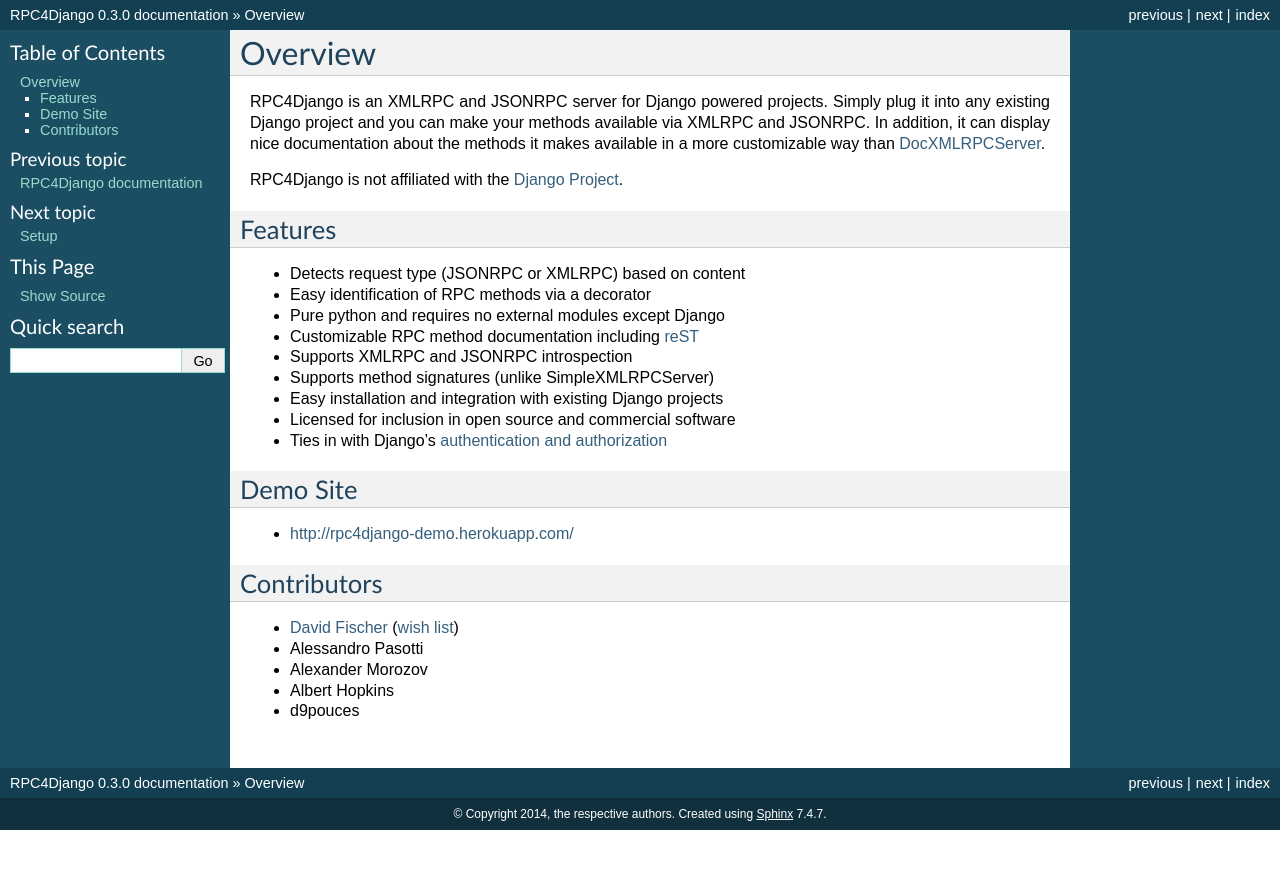
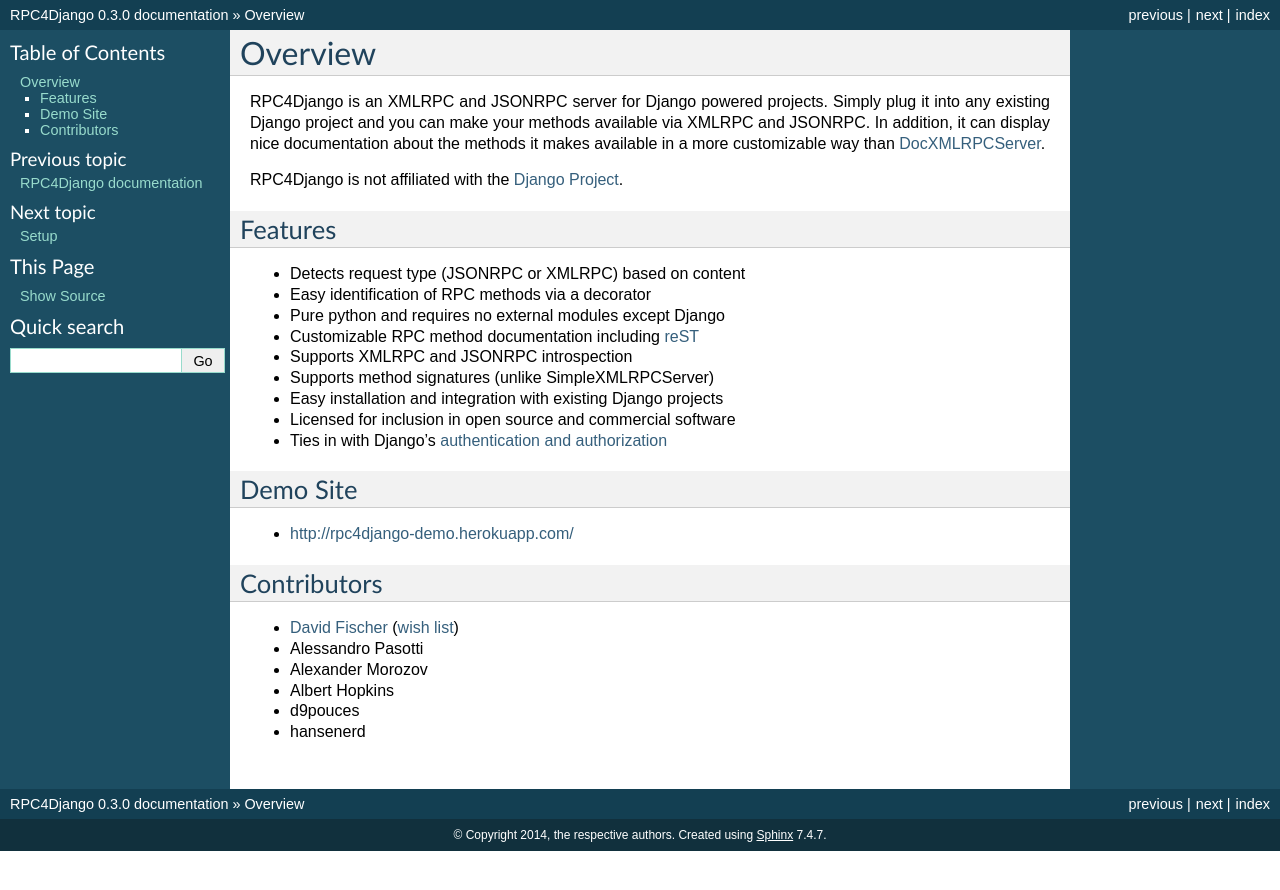
Before and after one commit to rpc4django/rpc4django, a Sphinx documentation site: the page built from docs/overview.txt, in a window 1280 px wide. Shown: the top 890 px of the page. Built offline with Sphinx 7.4.7, drawn with Linux system fonts in a browser that asks for light colours.

Commit message:
Add hansenerd to contributors

```diff
--- a/docs/overview.txt
+++ b/docs/overview.txt
@@ -42,6 +42,7 @@
 - Alexander Morozov
 - Albert Hopkins
 - d9pouces
+- hansenerd
 
 .. _David Fischer: mailto:rpc4django@davidfischer.name
 .. _wish list: http://amzn.com/w/1Z1GLQYQPFBT1
```
